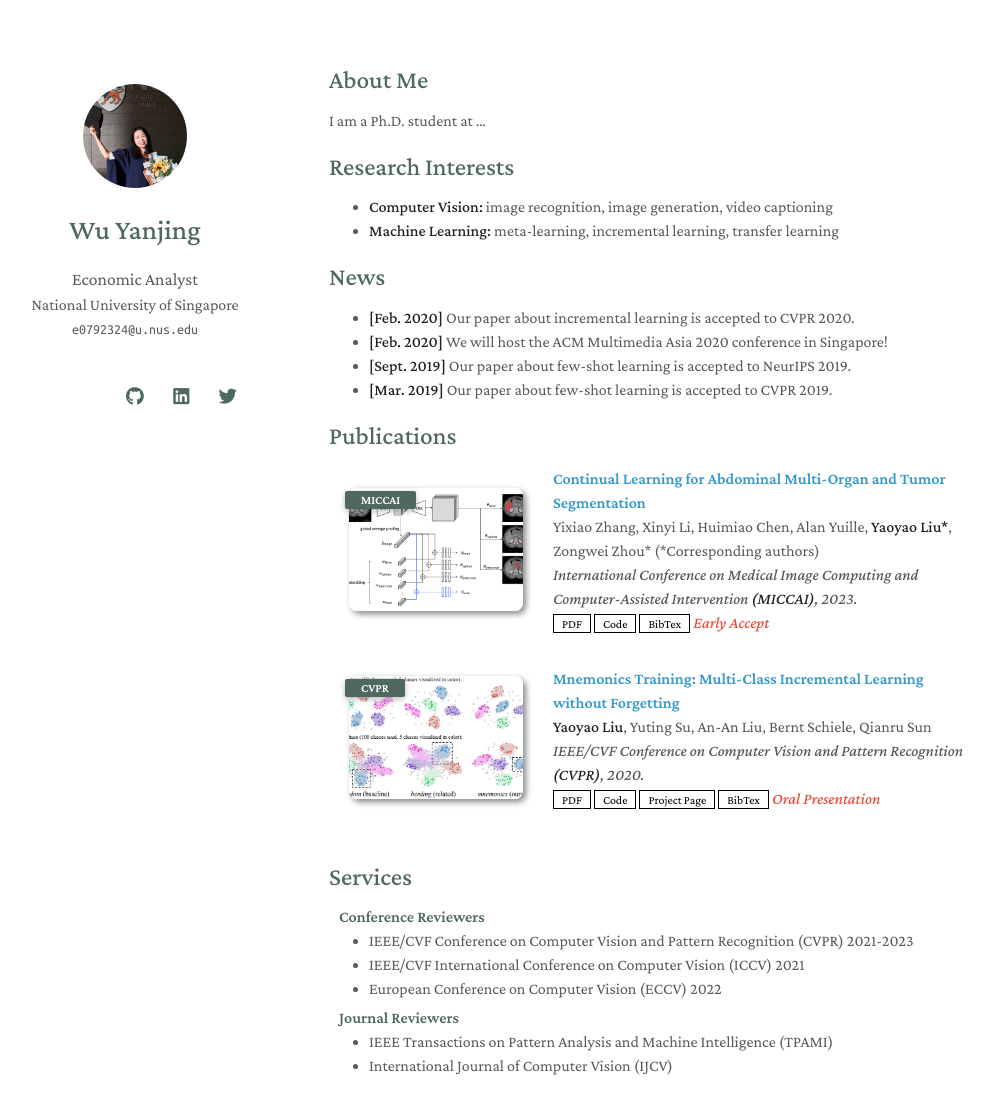
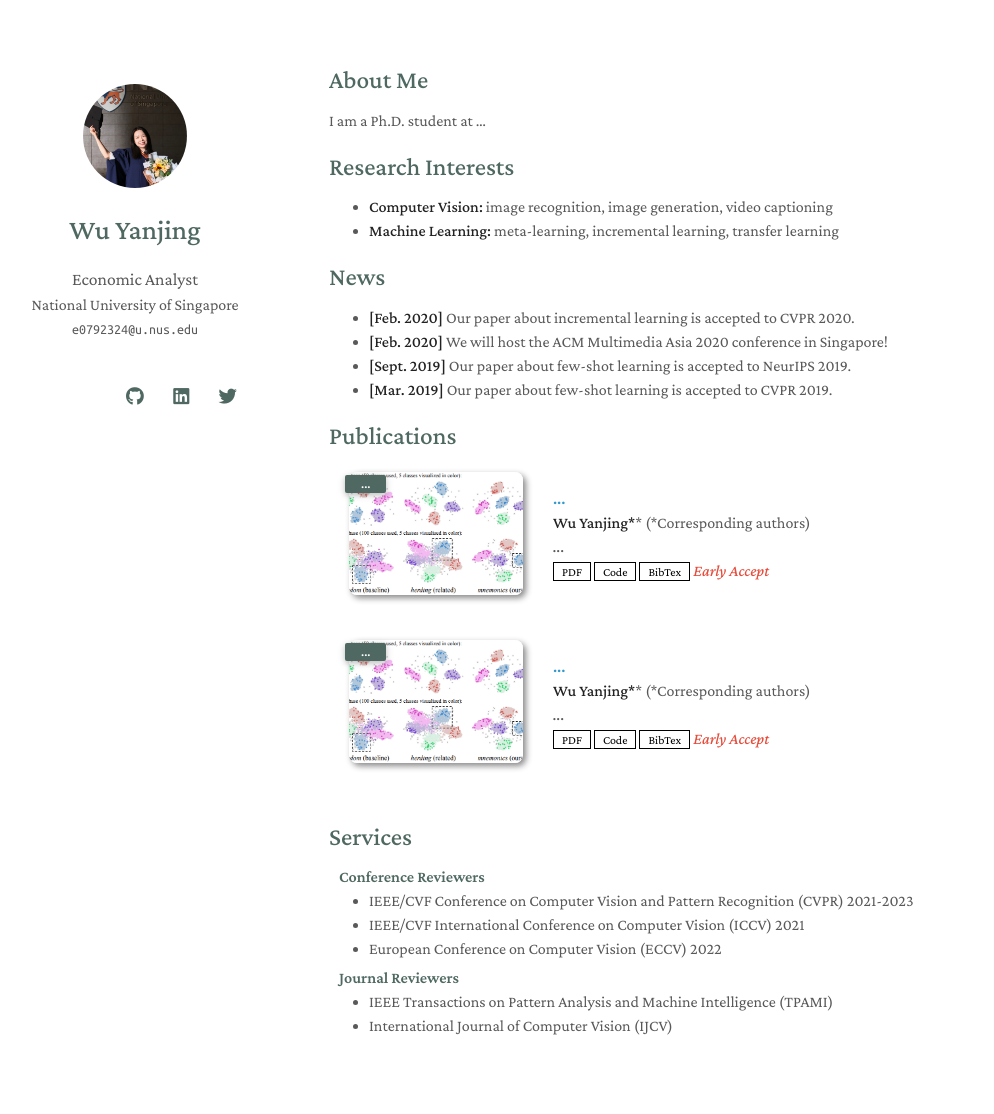
Before and after one commit to sycamore-st/green-page, a Jekyll site: the page built from index.md, in a window 1280 px wide and 1172 px high. Shown: the top 1114 px of the window, without its empty margins (141-1135 px from the left). Built offline with Jekyll 4.4.1, drawn with Linux system fonts in a browser that asks for light colours; nearby versions of some CDN libraries; a style sheet for code colours, icons or effects is not loaded; our own code applies the rules of GitHub Pages for plain Markdown files.

Commit message:
Update publications.yml

```diff
--- a/_data/publications.yml
+++ b/_data/publications.yml
@@ -1,22 +1,22 @@
 main:
 
-  - title: Continual Learning for Abdominal Multi-Organ and Tumor Segmentation
-    authors: Yixiao Zhang, Xinyi Li, Huimiao Chen, Alan Yuille, <strong>Yaoyao Liu*</strong>, Zongwei Zhou* (*Corresponding authors)
-    conference_short: MICCAI
-    conference: International Conference on Medical Image Computing and Computer-Assisted Intervention <strong>(MICCAI)</strong>, 2023.
-    pdf: https://arxiv.org/pdf/2306.00988.pdf
-    code: https://github.com/MrGiovanni/ContinualLearning
-    bibtex: https://bib.yliu.me/MICCAI23.txt
-    image: ./assets/img/teaser_example_2.png
+  - title: "..."
+    authors: <strong>Wu Yanjing*</strong>* (*Corresponding authors)
+    conference_short: ...
+    conference: ...
+    pdf: ...
+    code: ...
+    bibtex: ...
+    image: ./assets/img/teaser_example.png
     notes: Early Accept
 
-  - title: "Mnemonics Training: Multi-Class Incremental Learning without Forgetting"
-    authors: <strong>Yaoyao Liu</strong>, Yuting Su, An-An Liu, Bernt Schiele, Qianru Sun
-    conference_short: CVPR
-    conference: IEEE/CVF Conference on Computer Vision and Pattern Recognition <strong>(CVPR)</strong>, 2020.
-    pdf: https://arxiv.org/pdf/2002.10211.pdf
-    code: https://github.com/yaoyao-liu/class-incremental-learning/tree/main/mnemonics-training
-    page: https://class-il.mpi-inf.mpg.de/mnemonics/
-    bibtex: https://class-il.mpi-inf.mpg.de/mnemonics/
-    notes: Oral Presentation
+  - title: "..."
+    authors: <strong>Wu Yanjing*</strong>* (*Corresponding authors)
+    conference_short: ...
+    conference: ...
+    pdf: ...
+    code: ...
+    bibtex: ...
+    image: ...
+    notes: Early Accept
     image: ./assets/img/teaser_example.png
```
